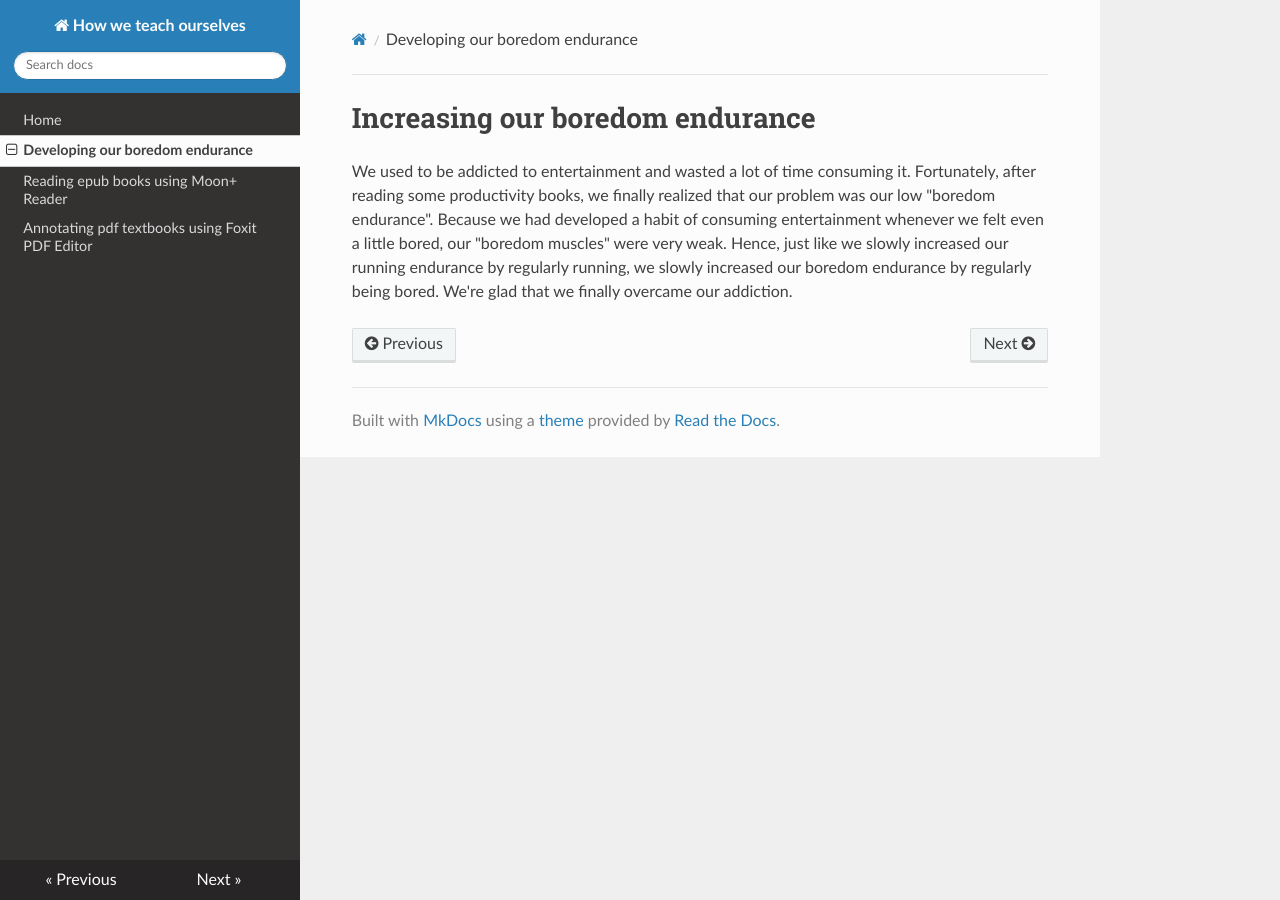
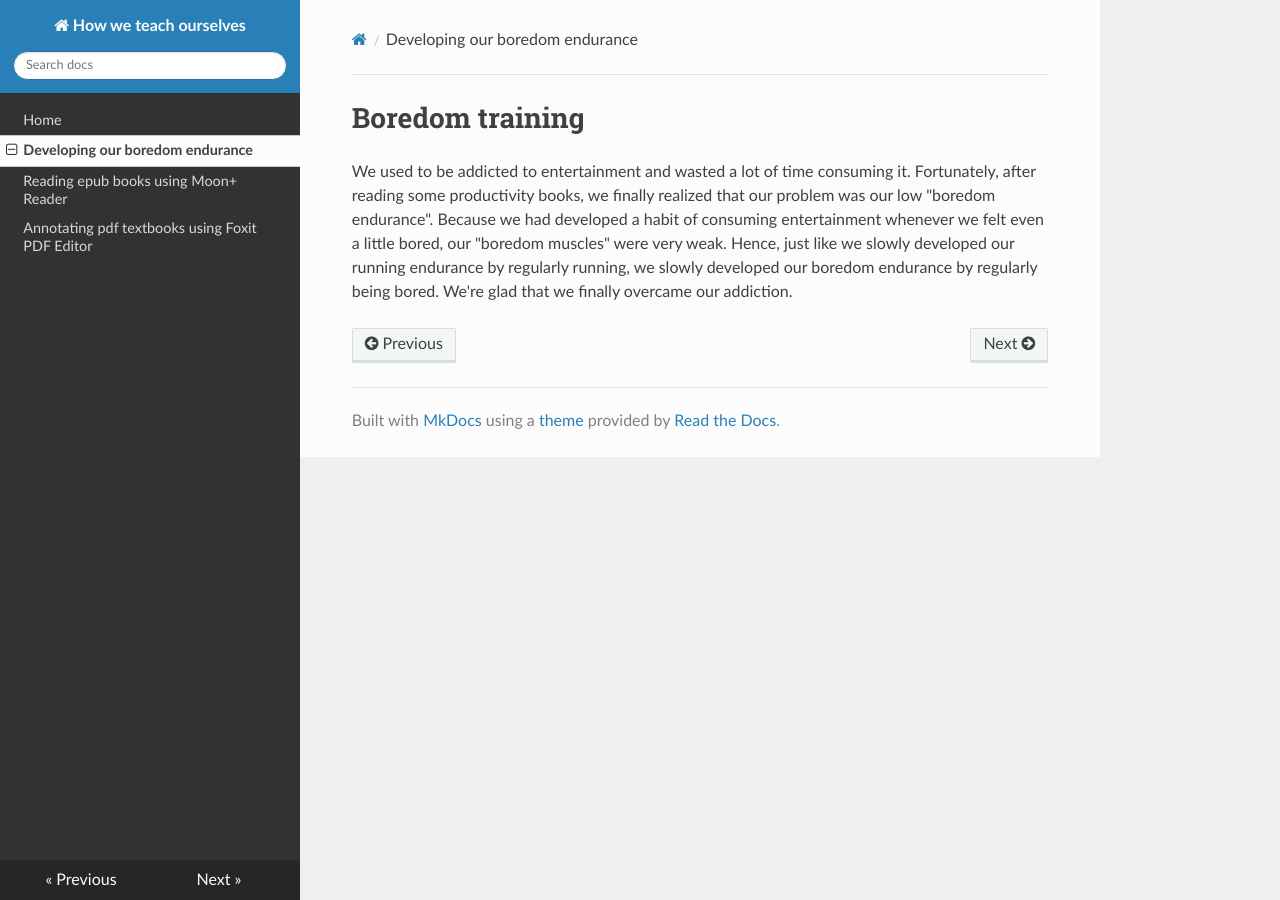
Before and after one commit to maximilian-ho/how-we-teach-ourselves, an MkDocs documentation site: the page built from docs/boredom.md, in a window 1280 px wide. Built offline with MkDocs 1.6.1, drawn with Linux system fonts in a browser that asks for light colours; nearby versions of some CDN libraries; old or Windows-style settings are respelled for this version of MkDocs.

Commit message:
Update boredom.md

```diff
--- a/docs/boredom.md
+++ b/docs/boredom.md
@@ -1,3 +1,3 @@
-# Increasing our boredom endurance
+# Boredom training
 
-We used to be addicted to entertainment and wasted a lot of time consuming it. Fortunately, after reading some productivity books, we finally realized that our problem was our low "boredom endurance". Because we had developed a habit of consuming entertainment whenever we felt even a little bored, our "boredom muscles" were very weak. Hence, just like we slowly increased our running endurance by regularly running, we slowly increased our boredom endurance by regularly being bored. We're glad that we finally overcame our addiction.
+We used to be addicted to entertainment and wasted a lot of time consuming it. Fortunately, after reading some productivity books, we finally realized that our problem was our low "boredom endurance". Because we had developed a habit of consuming entertainment whenever we felt even a little bored, our "boredom muscles" were very weak. Hence, just like we slowly developed our running endurance by regularly running, we slowly developed our boredom endurance by regularly being bored. We're glad that we finally overcame our addiction.
```
